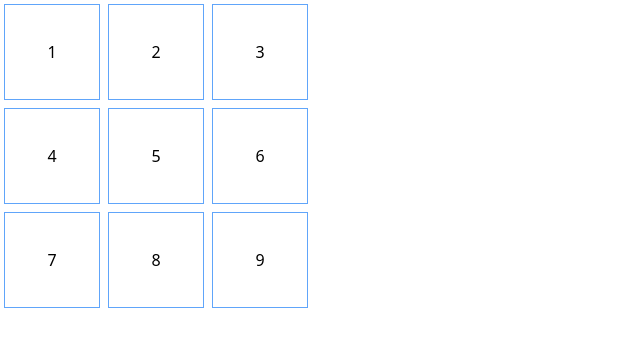
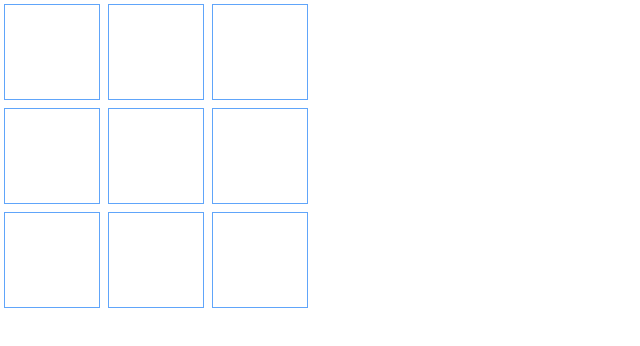
Before and after one commit to mahbub200/tic-tac-toe-react, a React (Vite) app: page / in a window 1280 px wide. Shown: the top 346 px of the page, without its empty margins (0-640 px from the left). Built offline with nearby package versions, Linux system fonts and the light colour scheme.

Commit message:
adding interactivity

```diff
--- a/src/components/Board.jsx
+++ b/src/components/Board.jsx
@@ -5,19 +5,19 @@ export default function Board() {
   return (
     <>
       <div className="flex">
-        <Square value="1"></Square>
-        <Square value="2"></Square>
-        <Square value="3"></Square>
+        <Square></Square>
+        <Square></Square>
+        <Square></Square>
       </div>
       <div className="flex">
-        <Square value="4"></Square>
-        <Square value="5"></Square>
-        <Square value="6"></Square>
+        <Square></Square>
+        <Square></Square>
+        <Square></Square>
       </div>
       <div className="flex">
-        <Square value="7"></Square>
-        <Square value="8"></Square>
-        <Square value="9"></Square>
+        <Square></Square>
+        <Square></Square>
+        <Square></Square>
       </div>
     </>
   );
--- a/src/components/Square.jsx
+++ b/src/components/Square.jsx
@@ -1,9 +1,16 @@
-import React from "react";
+import React, { useState } from "react";
 
-const Square = ({ value }) => {
+const Square = () => {
+  const [value, setValue] = useState(null);
+  function clickHandler() {
+    setValue("x");
+  }
   return (
     <>
-      <button className="bg-white border border-blue-400  m-1 h-24 w-24">
+      <button
+        className="bg-white border border-blue-400  m-1 h-24 w-24 "
+        onClick={clickHandler}
+      >
         {value}
       </button>
     </>
```
